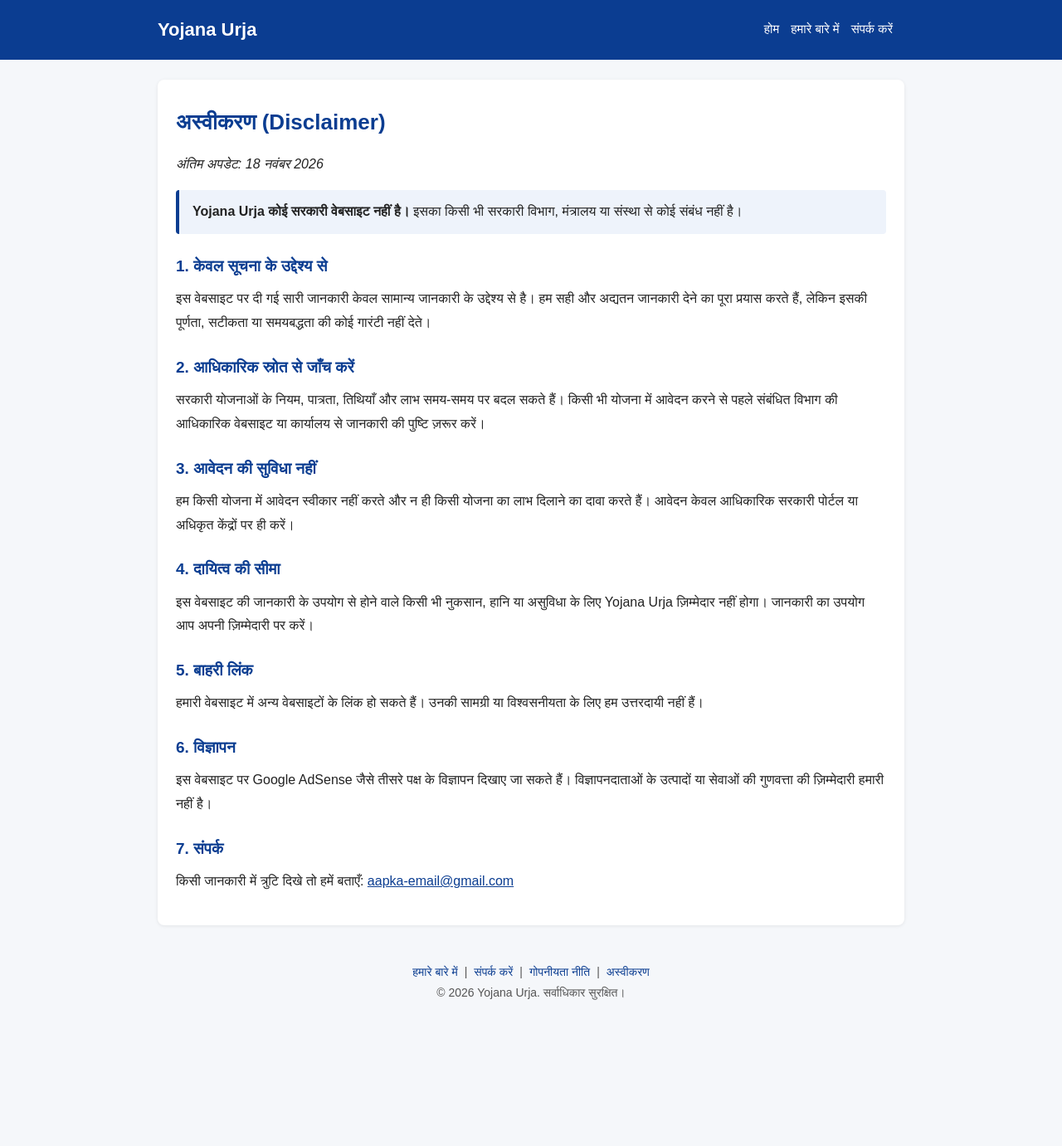
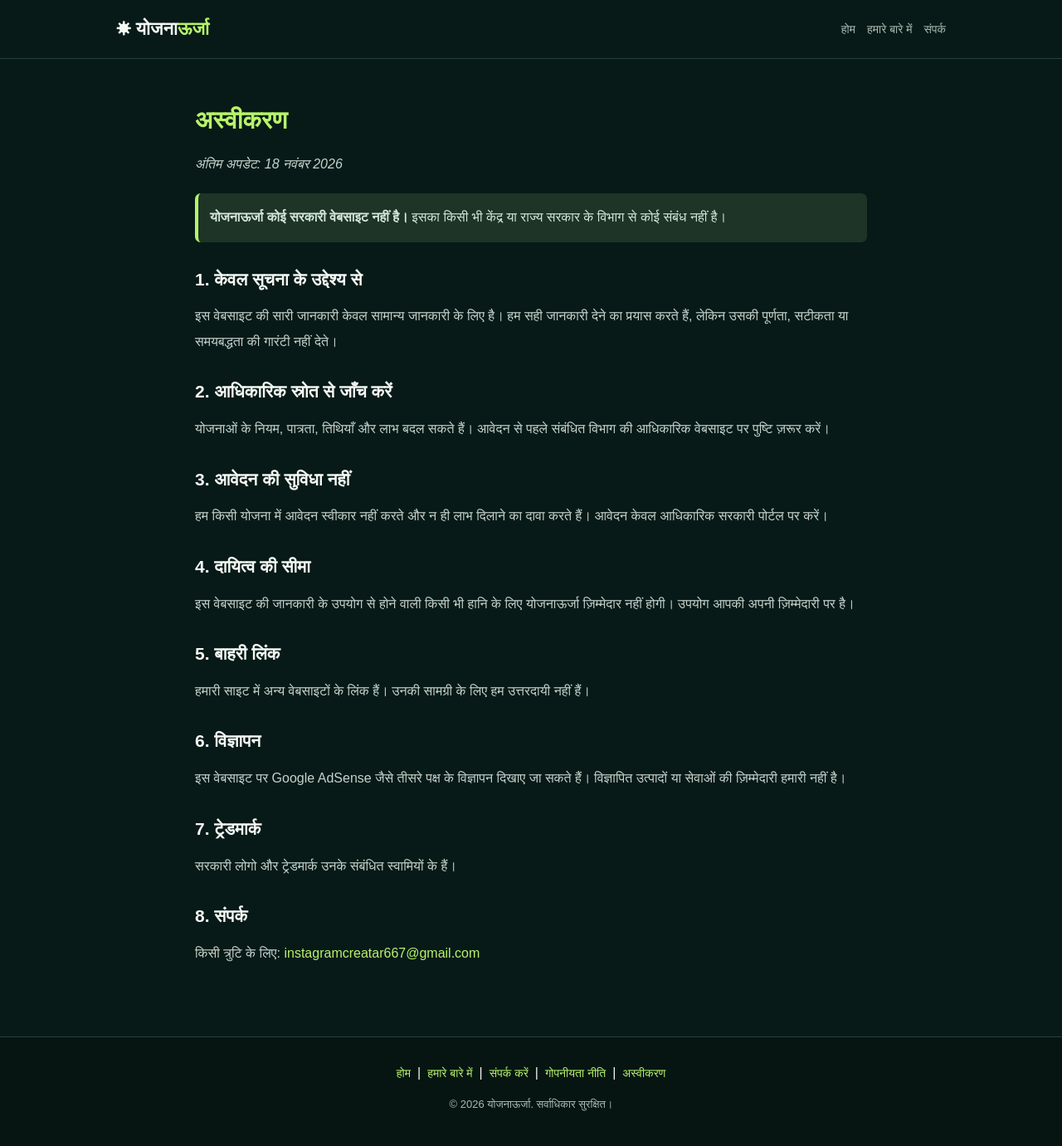
Before and after one commit to raskarkiran33-sys/yojanaurja, a plain HTML site: page disclaimer.html in a window 1280 px wide. Shown: the whole page at 83% size. Before the commit the page ends 1229 px from the top, so only its background shows below. Drawn offline with Linux system fonts and the light colour scheme.

Commit message:
Update disclaimer.html

```diff
--- a/disclaimer.html
+++ b/disclaimer.html
@@ -3,48 +3,68 @@
 <head>
 <meta charset="UTF-8">
 <meta name="viewport" content="width=device-width, initial-scale=1.0">
-<title>अस्वीकरण | Yojana Urja</title>
-<meta name="description" content="Yojana Urja का अस्वीकरण। यह वेबसाइट सरकारी नहीं है और केवल सूचना के उद्देश्य से बनाई गई है।">
+<title>अस्वीकरण | योजनाऊर्जा</title>
+<meta name="description" content="योजनाऊर्जा का अस्वीकरण। यह कोई सरकारी वेबसाइट नहीं है, केवल सूचना के उद्देश्य से बनी है।">
 <link rel="canonical" href="https://yojanaurja.devidlaid004.workers.dev/disclaimer.html">
-<link rel="stylesheet" href="style.css">
+<style>
+*{margin:0;padding:0;box-sizing:border-box}
+body{font-family:Arial,sans-serif;background:#071a18;color:#f4f7f2;line-height:1.9}
+a{color:#b7f36b;text-decoration:none}
+header{background:#071a18;border-bottom:1px solid #23433a;padding:14px 5%}
+.nav{max-width:1000px;margin:auto;display:flex;justify-content:space-between;align-items:center;flex-wrap:wrap;gap:10px}
+.logo{font-size:22px;font-weight:800;color:#f4f7f2}
+.logo span{color:#b7f36b}
+nav a{color:#a9bbb2;font-size:14px;margin-left:14px}
+.content{max-width:850px;margin:auto;padding:45px 20px}
+h1{font-size:30px;margin-bottom:10px;color:#b7f36b}
+h2{margin:25px 0 8px;font-size:21px}
+p{color:#c5d3cb;margin:10px 0}
+.notice{background:#1d3427;border-left:4px solid #b7f36b;padding:14px;border-radius:7px;margin:20px 0;color:#d5e6d8}
+footer{border-top:1px solid #23433a;background:#061512;text-align:center;padding:28px 16px;margin-top:30px}
+footer a{margin:0 8px;font-size:14px}
+footer p{font-size:13px;color:#a9bbb2;margin-top:10px}
+</style>
 </head>
 <body>
-<header><div class="wrap">
-<h1><a href="index.html">Yojana Urja</a></h1>
-<nav><a href="index.html">होम</a><a href="about.html">हमारे बारे में</a><a href="contact.html">संपर्क करें</a></nav>
+<header><div class="nav">
+<a class="logo" href="index.html">☀ योजना<span>ऊर्जा</span></a>
+<nav><a href="index.html">होम</a><a href="about.html">हमारे बारे में</a><a href="contact.html">संपर्क</a></nav>
 </div></header>
 
-<main>
-<h2>अस्वीकरण (Disclaimer)</h2>
+<div class="content">
+<h1>अस्वीकरण</h1>
 <p><em>अंतिम अपडेट: 18 नवंबर 2026</em></p>
 
-<div class="box"><strong>Yojana Urja कोई सरकारी वेबसाइट नहीं है।</strong> इसका किसी भी सरकारी विभाग, मंत्रालय या संस्था से कोई संबंध नहीं है।</div>
+<div class="notice"><strong>योजनाऊर्जा कोई सरकारी वेबसाइट नहीं है।</strong> इसका किसी भी केंद्र या राज्य सरकार के विभाग से कोई संबंध नहीं है।</div>
 
-<h3>1. केवल सूचना के उद्देश्य से</h3>
-<p>इस वेबसाइट पर दी गई सारी जानकारी केवल सामान्य जानकारी के उद्देश्य से है। हम सही और अद्यतन जानकारी देने का पूरा प्रयास करते हैं, लेकिन इसकी पूर्णता, सटीकता या समयबद्धता की कोई गारंटी नहीं देते।</p>
+<h2>1. केवल सूचना के उद्देश्य से</h2>
+<p>इस वेबसाइट की सारी जानकारी केवल सामान्य जानकारी के लिए है। हम सही जानकारी देने का प्रयास करते हैं, लेकिन उसकी पूर्णता, सटीकता या समयबद्धता की गारंटी नहीं देते।</p>
 
-<h3>2. आधिकारिक स्रोत से जाँच करें</h3>
-<p>सरकारी योजनाओं के नियम, पात्रता, तिथियाँ और लाभ समय-समय पर बदल सकते हैं। किसी भी योजना में आवेदन करने से पहले संबंधित विभाग की आधिकारिक वेबसाइट या कार्यालय से जानकारी की पुष्टि ज़रूर करें।</p>
+<h2>2. आधिकारिक स्रोत से जाँच करें</h2>
+<p>योजनाओं के नियम, पात्रता, तिथियाँ और लाभ बदल सकते हैं। आवेदन से पहले संबंधित विभाग की आधिकारिक वेबसाइट पर पुष्टि ज़रूर करें।</p>
 
-<h3>3. आवेदन की सुविधा नहीं</h3>
-<p>हम किसी योजना में आवेदन स्वीकार नहीं करते और न ही किसी योजना का लाभ दिलाने का दावा करते हैं। आवेदन केवल आधिकारिक सरकारी पोर्टल या अधिकृत केंद्रों पर ही करें।</p>
+<h2>3. आवेदन की सुविधा नहीं</h2>
+<p>हम किसी योजना में आवेदन स्वीकार नहीं करते और न ही लाभ दिलाने का दावा करते हैं। आवेदन केवल आधिकारिक सरकारी पोर्टल पर करें।</p>
 
-<h3>4. दायित्व की सीमा</h3>
-<p>इस वेबसाइट की जानकारी के उपयोग से होने वाले किसी भी नुकसान, हानि या असुविधा के लिए Yojana Urja ज़िम्मेदार नहीं होगा। जानकारी का उपयोग आप अपनी ज़िम्मेदारी पर करें।</p>
+<h2>4. दायित्व की सीमा</h2>
+<p>इस वेबसाइट की जानकारी के उपयोग से होने वाली किसी भी हानि के लिए योजनाऊर्जा ज़िम्मेदार नहीं होगी। उपयोग आपकी अपनी ज़िम्मेदारी पर है।</p>
 
-<h3>5. बाहरी लिंक</h3>
-<p>हमारी वेबसाइट में अन्य वेबसाइटों के लिंक हो सकते हैं। उनकी सामग्री या विश्वसनीयता के लिए हम उत्तरदायी नहीं हैं।</p>
+<h2>5. बाहरी लिंक</h2>
+<p>हमारी साइट में अन्य वेबसाइटों के लिंक हैं। उनकी सामग्री के लिए हम उत्तरदायी नहीं हैं।</p>
 
-<h3>6. विज्ञापन</h3>
-<p>इस वेबसाइट पर Google AdSense जैसे तीसरे पक्ष के विज्ञापन दिखाए जा सकते हैं। विज्ञापनदाताओं के उत्पादों या सेवाओं की गुणवत्ता की ज़िम्मेदारी हमारी नहीं है।</p>
+<h2>6. विज्ञापन</h2>
+<p>इस वेबसाइट पर Google AdSense जैसे तीसरे पक्ष के विज्ञापन दिखाए जा सकते हैं। विज्ञापित उत्पादों या सेवाओं की ज़िम्मेदारी हमारी नहीं है।</p>
 
-<h3>7. संपर्क</h3>
-<p>किसी जानकारी में त्रुटि दिखे तो हमें बताएँ: <a href="mailto:aapka-email@gmail.com">aapka-email@gmail.com</a></p>
-</main>
+<h2>7. ट्रेडमार्क</h2>
+<p>सरकारी लोगो और ट्रेडमार्क उनके संबंधित स्वामियों के हैं।</p>
+
+<h2>8. संपर्क</h2>
+<p>किसी त्रुटि के लिए: <a href="mailto:instagramcreatar667@gmail.com">instagramcreatar667@gmail.com</a></p>
+</div>
 
 <footer>
-<p><a href="about.html">हमारे बारे में</a>|<a href="contact.html">संपर्क करें</a>|<a href="privacy-policy.html">गोपनीयता नीति</a>|<a href="disclaimer.html">अस्वीकरण</a></p>
-<p>&copy; 2026 Yojana Urja. सर्वाधिकार सुरक्षित।</p>
+<a href="index.html">होम</a>|<a href="about.html">हमारे बारे में</a>|<a href="contact.html">संपर्क करें</a>|<a href="privacy-policy.html">गोपनीयता नीति</a>|<a href="disclaimer.html">अस्वीकरण</a>
+<p>© 2026 योजनाऊर्जा. सर्वाधिकार सुरक्षित।</p>
 </footer>
 </body>
 </html>
```
